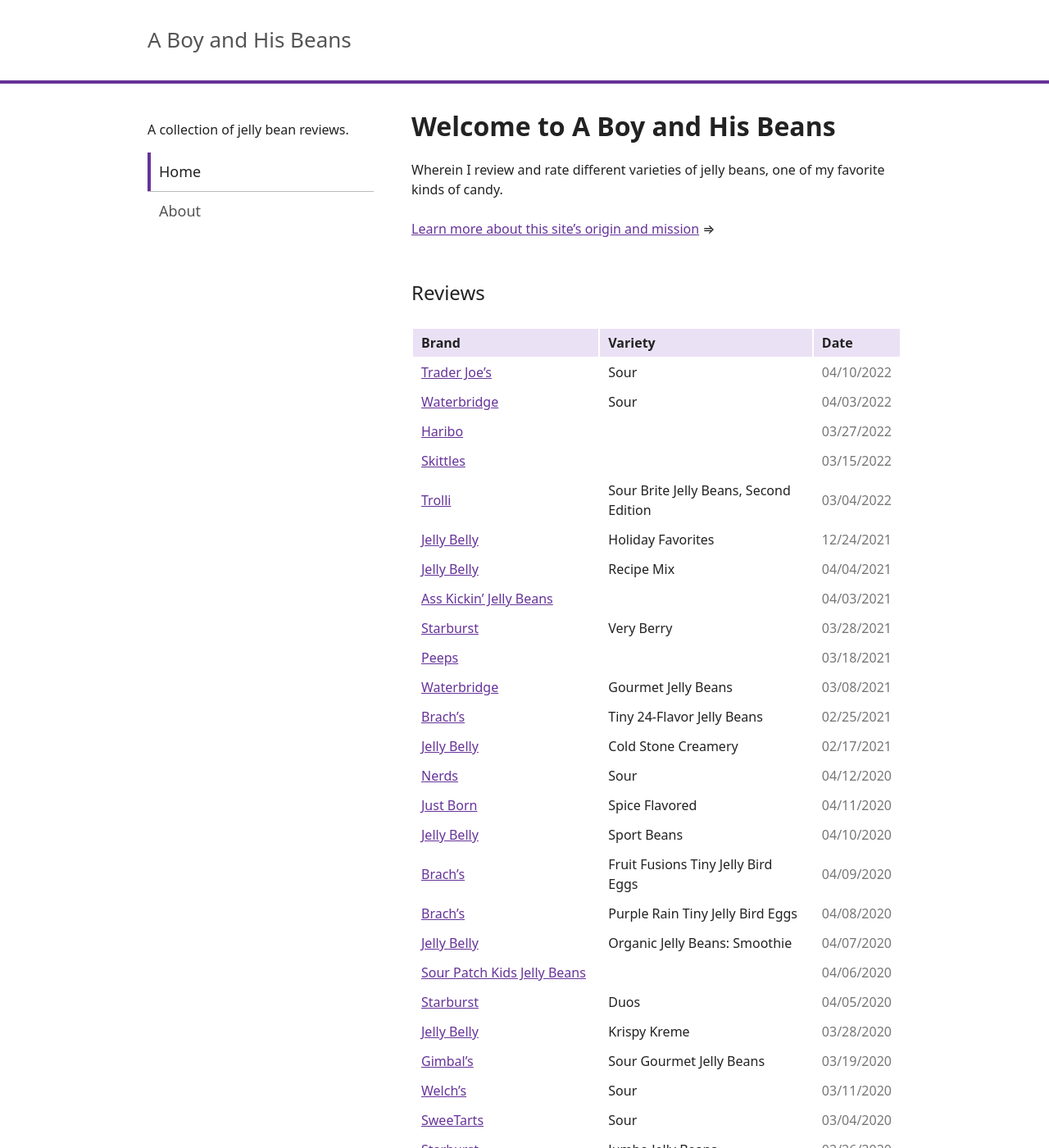
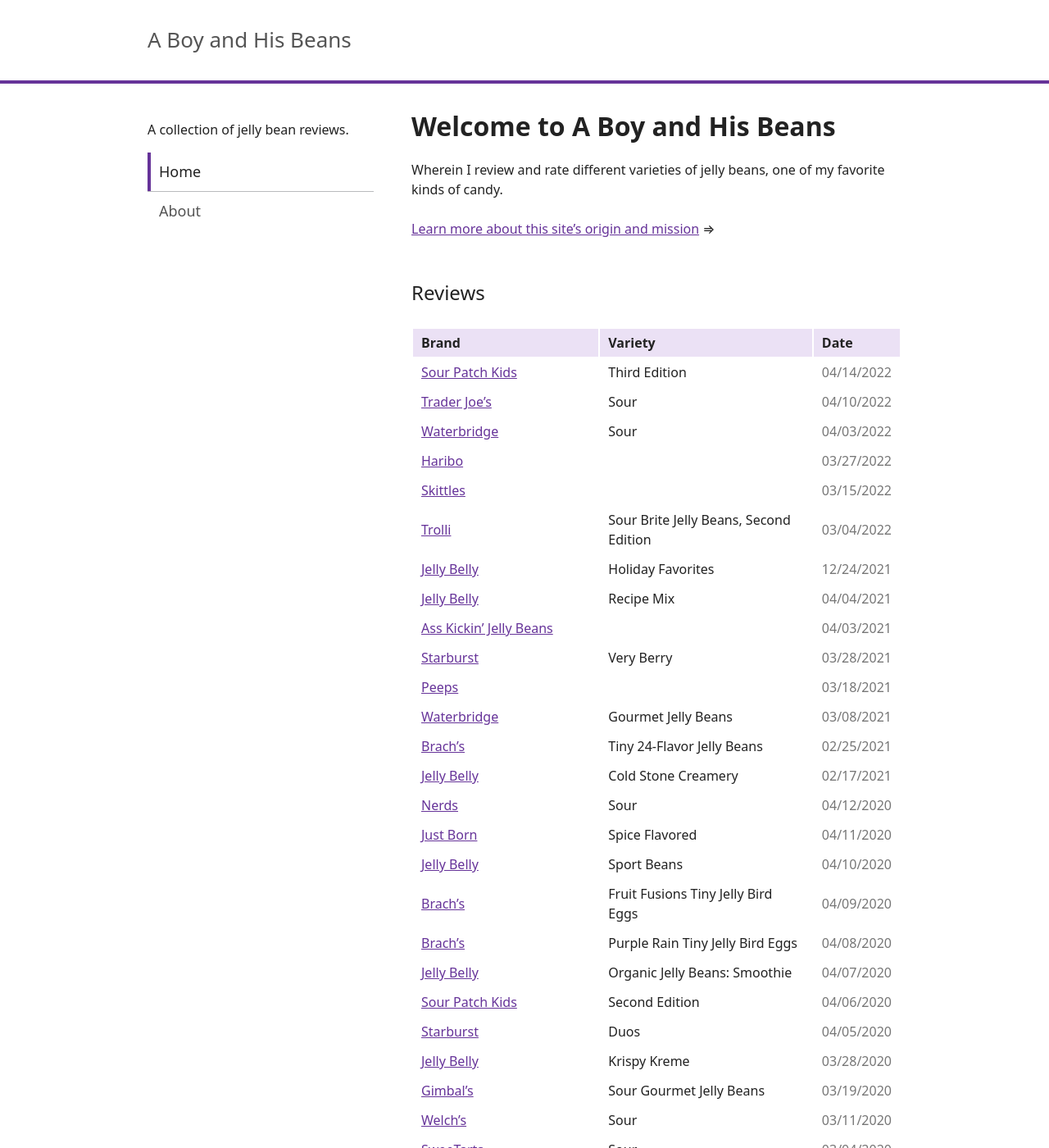
Before and after one commit to Scotchester/jellybeans, a Jekyll site: the page built from index.html, in a window 1280 px wide and 1400 px high. Shown: the whole window at 82% size. Built offline with Jekyll 4.4.1, drawn with Linux system fonts in a browser that asks for light colours; some of the changed lines change nothing that is shown.

Commit message:
Add Sour Patch Kids 3e review

```diff
--- a/_posts/2020-04-06-sour-patch-kids-2nd-edition.md
+++ b/_posts/2020-04-06-sour-patch-kids-second-edition.md
@@ -1,8 +1,8 @@
 ---
 layout: post
 title: "Sour Patch Kids Jelly Beans"
-brand:
-variety:
+brand: Sour Patch Kids
+variety: Second Edition
 date: 2020-04-06
 permalink: sour-patch-kids-jelly-beans
 image: sour-patch-kids-jelly-beans.jpg
@@ -42,7 +42,7 @@
 
 ## Chewability
 
-These Sour Patch Kids Jelly Beans haver very good, but not perfect, chewability.
+These Sour Patch Kids Jelly Beans have very good, but not perfect, chewability.
 Whereas the Sour Patch Jelly Beans had
 [shells that were too hard](/sour-patch-jelly-beans#chewability),
 I wish the shell on these was a little bit _more_ substantial.
--- /dev/null
+++ b/_posts/2022-04-14-sour-patch-kids-third-edition.md
@@ -0,0 +1,160 @@
+---
+layout: post
+title: "Sour Patch Kids Jelly Beans, Third Edition"
+brand: Sour Patch Kids
+variety: Third Edition
+date: 2022-04-14
+permalink: sour-patch-kids-third-edition
+image: sour-patch-kids-third-edition.jpg
+image-credit: AllCityCandy.com
+image-layout: full
+---
+
+
+A few weeks ago, I reviewed what I called
+[the "second edition" of Trolli Sour Brite Jelly Beans](/trolli-sour-brite-second-edition).
+I called it an "unprecedented case" in that review,
+but I was forgetting the interesting case of
+[Sour Patch Jelly Beans](/sour-patch-jelly-beans) later becoming
+[Sour Patch **Kids** Jelly Beans](/sour-patch-kids-second-edition).
+Yes, in this case, the exact name was different,
+but in spirit, it was the second edition of Sour Patch Kids jelly beans.
+
+Then, lo and behold, mere days after writing the Trolli second edition review,
+I was out shopping for new jelly bean sets that I might have missed,
+and I discovered a _third_ edition of Sour Patch Kids jelly beans
+has been released!
+I don't know exactly when in the couple of years since I purchased/reviewed
+the second edition that these were brought to market,
+but there is now a third distinct edition of Sour Patch Kids jelly beans
+since the inception of this site.
+(And just for clarity: Each of these packages was bought from
+a brick-and-mortar store in the Rochester, New York, area.)
+
+I noted in the second edition review that
+the _first_ edition Sour Patch Jelly Beans were
+manufactured by Mondelēz International,
+but that they had switched to Frankford Candy for the second edition.
+This third edition brings it back to Mondelēz International,
+but it's definitely not the same as the first edition from them.
+For starters, this new edition includes the recent
+fifth standard Sour Patch Kids flavor, blue raspberry,
+but physically they also are clearly different from the first edition.
+(Let's be honest: I have no real memory of the first edition;
+I'm basing this on a present-day reading of that 2016 review.)
+
+Let's dig into the details!
+
+
+## Size and shape
+
+Sour Patch (Kids) jelly beans have never scored highly in this category,
+and the trend continues with this set.
+The variation in both size and shape is off the charts.
+The shape variation is so extreme that
+it's actually hard to ascertain what the average size is.
+Some are tiny and elongated, some are large and more like flattened spheres.
+There were also four double-beans in the package, too.
+
+The best I can say for these beans is that they aren't excessively large
+and there were no malformed beans in the lot.
+
+**1 out of 5 beans**
+
+
+## Chewability
+
+This third edition also fares the worst of its family in this category.
+The beans collapse extremely quickly with very little resistance.
+That's better than being too hard to chew,
+but you know me, I like the bean to bite back a little.
+
+**3 out of 5 beans**
+
+
+## Texture
+
+Here we come to our first major difference
+between this third edition and its ancestors.
+Whereas previous Sour Patch (Kids) jelly beans have employed
+a coating on the outside of the beans to give them
+an immediate pop of acidity upon hitting the tongue,
+the third edition eschews that approach and
+embraces a more traditional smooth-shelled approach.
+[I turned on the matte finish in the second edition review](/sour-patch-kids-second-edition#texture),
+so I consider this to be a significant improvement.
+
+The rest of the textural experience is just average.
+The shell doesn't chunk very well, and
+the insides are not very grainy, but not super smooth, either.
+But it's _fine_.
+
+**3 out of 5 beans**
+
+
+## Taste and flavor
+
+<div class="inset">
+    <h3>Flavors</h3>
+    <ul class="emoji-list">
+        <li>:orange: Orange</li>
+        <li>:heart: Redberry</li>
+        <li>:blue_heart: Blue Raspberry</li>
+        <li>:green_heart: Lime</li>
+        <li>:lemon: Lemon</li>
+    </ul>
+</div>
+
+Sour Patch has again done a really excellent job representing the flavors
+of their core gummy candy product with these jelly beans.
+
+Lime is the weakest of the bunch, consistently falling flat most of the time.
+All of the others are quite good, especially my favorites:
+Redberry, Lemon, and Blue Raspberry.
+Orange is accurate, but has never been one of my favorite Sour Patch flavors.
+
+One minor issue with this package is that
+the intensity of sourness varies notably from bean to bean.
+The peak acidity for a given bean is just perfect, though.
+
+**7 out of 10 beans**
+
+
+## The one-of-each test
+
+Perhaps the ultimate test of a bag of jelly beans is how enjoyable it is
+to take one of each flavor and eat them all at the same time.[^1]
+
+This is a wonderful five-bean experience with a powerful
+(but not overpowering) burst of acidity and an easy chew.
+The flavors don't stay quite as distinct as they did
+in the second edition's excellent performance of this test,
+but still, one-of-each is probably my preferred way to enjoy these beans.
+
+**8 out of 10 beans**
+
+
+## Conclusion
+
+The third edition's total score places it
+in between the first and second editions.
+While I appreciated the smooth shells for the first time,
+it took slight steps backwards in some areas.
+It's a good effort, but given the range of great sour jelly bean options,
+I probably wouldn't buy them again.
+
+
+Category         | Score
+---------------- | ---------------
+Size and shape   | **1**/5 beans
+Chewability      | **3**/5 beans
+Texture          | **3**/5 beans
+Taste and flavor | **7**/10 beans
+One-of-each test | **8**/10 beans
+---------------- | ---------------
+_Total_          | **22**/35 beans
+
+
+---
+
+[^1]: I reserve the right to excuse certain flavors from this test that would ruin it for all the other flavors.
```
Also changed, not shown: static/img/sour-patch-kids-third-edition.jpg (added).
